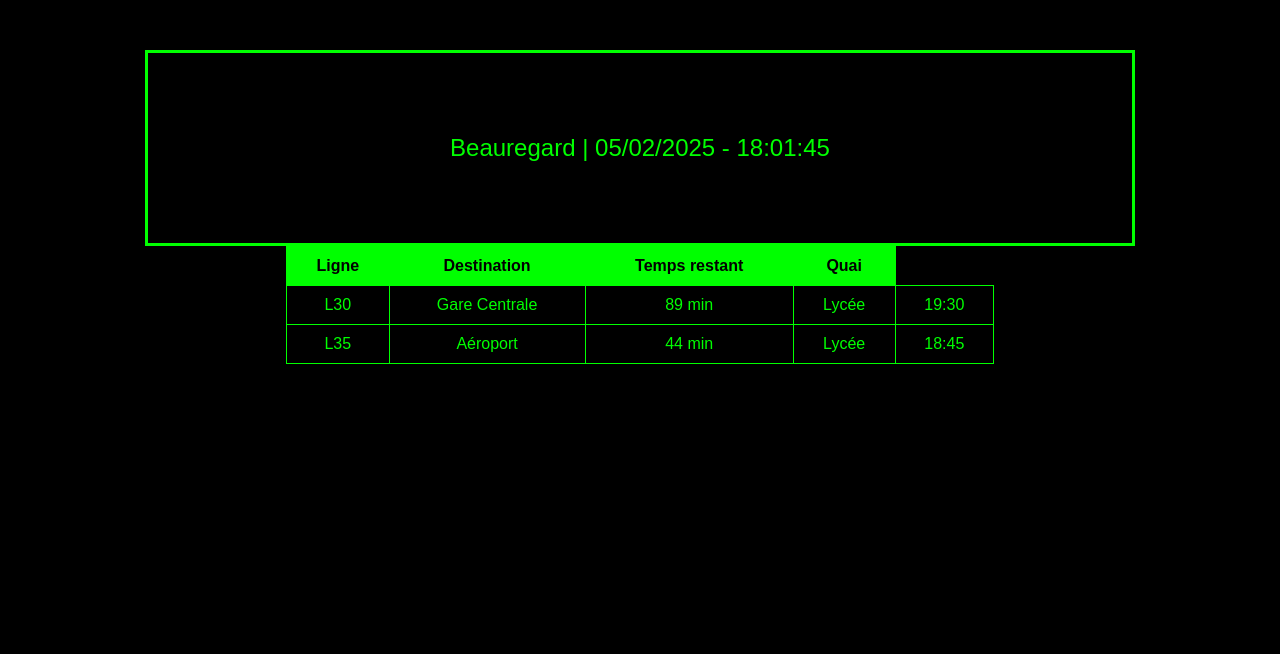
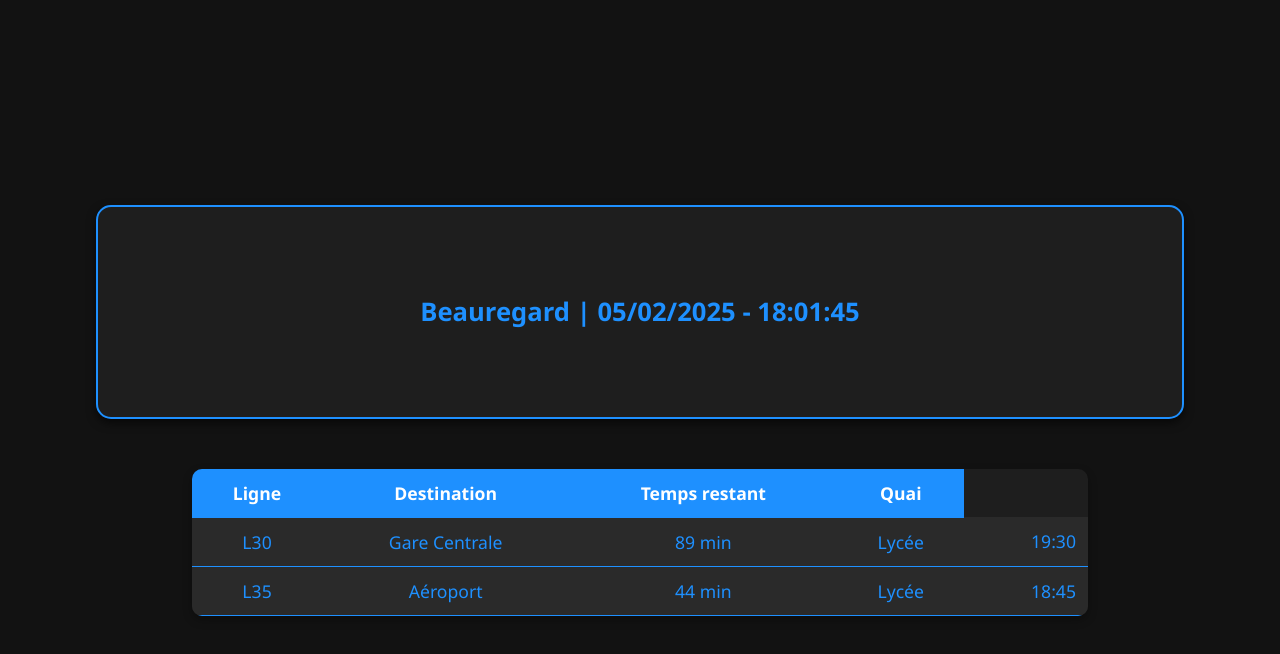
Before and after one commit to busdisplayer/smartbus, a plain HTML site: page index.html in a window 1280 px wide. Drawn offline with Linux system fonts and the light colour scheme.

Commit message:
Update index.html

```diff
--- a/index.html
+++ b/index.html
@@ -5,43 +5,96 @@
     <meta name="viewport" content="width=device-width, initial-scale=1.0">
     <title>Horaires des Bus</title>
    <style>
+    /* Global body styling */
     body {
-            font-family: Arial, sans-serif;
+        font-family: 'Segoe UI', Tahoma, Geneva, Verdana, sans-serif;
         text-align: center;
-            margin: 50px;
-            background-color: black;
-            color: #00ff00;
+        margin: 0;
+        background-color: #121212; /* Dark background */
+        color: #1E90FF; /* Blue text color */
+        display: flex;
+        flex-direction: column;
+        align-items: center;
+        justify-content: center;
+        height: 100vh;
+        transition: background-color 0.3s ease-in-out;
     }
+
+    /* LED screen styling */
     .led-screen {
         width: 80%;
-            margin: auto;
-            padding: 20px;
-            border: 3px solid #00ff00;
-            font-size: 1.5em;
-            background-color: black;
-            color: #00ff00;
+        margin: 20px 0;
+        padding: 30px;
+        border-radius: 15px;
+        border: 2px solid #1E90FF;
+        background-color: #1E1E1E; /* Slightly lighter background for LED screen */
+        color: #1E90FF;
+        font-size: 1.6em;
+        font-weight: bold;
+        box-shadow: 0px 4px 10px rgba(0, 0, 0, 0.6); /* Adding shadow for depth */
         display: flex;
         flex-direction: column;
         align-items: center;
         justify-content: center;
         height: 150px;
+        transition: transform 0.2s ease-in-out;
     }
+
+    .led-screen:hover {
+        transform: scale(1.05); /* Slight hover effect to make it interactive */
+    }
+
+    /* Table styling */
     table {
-            width: 60%;
-            margin: auto;
+        width: 70%;
+        margin-top: 30px;
         border-collapse: collapse;
-            background-color: black;
-            color: #00ff00;
+        background-color: #1E1E1E;
+        color: #1E90FF;
+        border-radius: 10px;
+        overflow: hidden;
+        box-shadow: 0px 4px 10px rgba(0, 0, 0, 0.3); /* Adding shadow for depth */
     }
+
     th, td {
-            border: 1px solid #00ff00;
-            padding: 10px;
+        padding: 12px;
+        text-align: center;
+        border-bottom: 1px solid #1E90FF;
+        font-size: 1.1em;
     }
+
     th {
-            background-color: #00ff00;
-            color: black;
+        background-color: #1E90FF;
+        color: #ffffff;
+        font-weight: 600;
+    }
+
+    td {
+        background-color: #2A2A2A;
+    }
+
+    td:last-child {
+        text-align: right; /* Align the time column to the right */
+    }
+
+    /* Styling for table rows on hover */
+    tr:hover {
+        background-color: #333333; /* Darken rows on hover */
+    }
+
+    /* Responsive adjustments */
+    @media (max-width: 768px) {
+        table {
+            width: 90%;
+        }
+
+        .led-screen {
+            width: 90%;
+            font-size: 1.4em;
+        }
     }
 </style>
+
 </head>
 <body>
     <div class="led-screen" id="led-screen">Chargement...</div>
```
Lines whose indentation alone changed are shown as unchanged.
